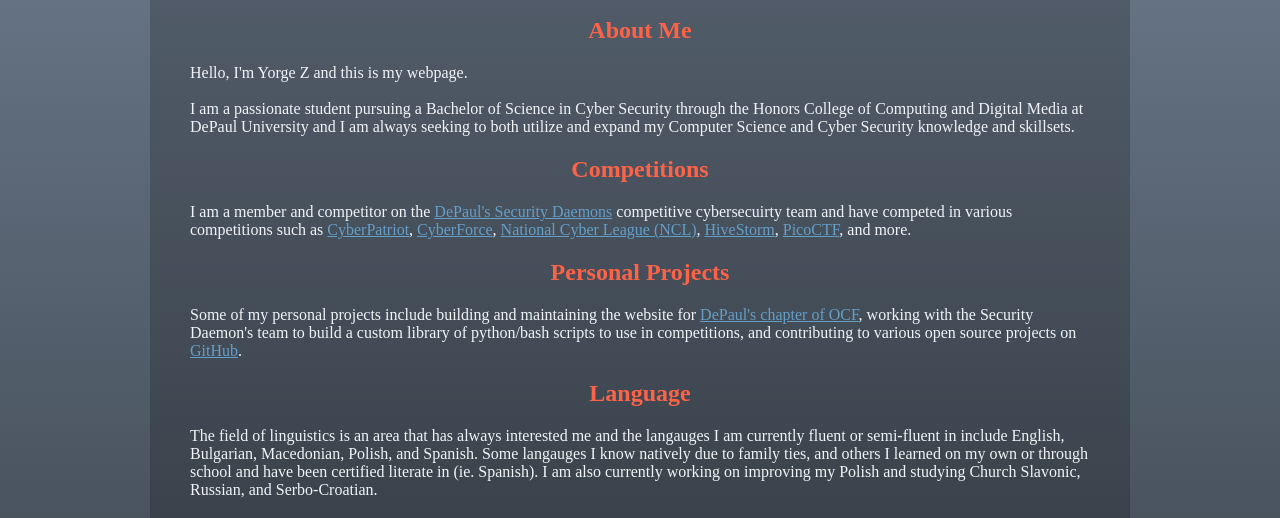
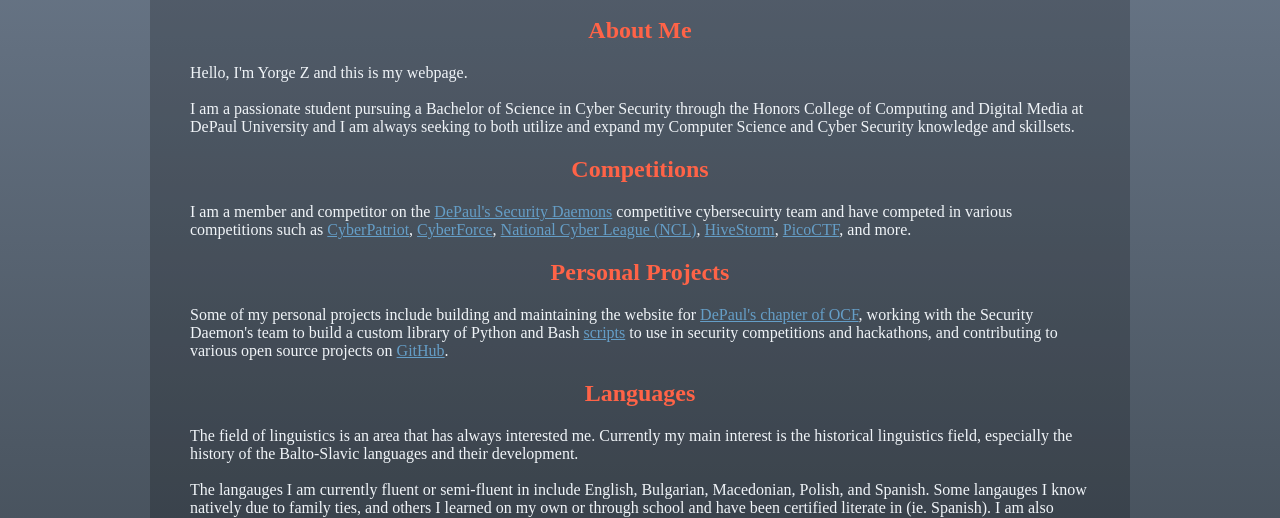
Before and after one commit to yorgez/yorgez.xyz, a plain HTML site: page index.html in a window 1280 px wide. Shown: the part 152-670 px from the top of the page. Drawn offline with Linux system fonts and the light colour scheme.

Commit message:
Updated index.html
Added more content to the webpage and tweaked formating

```diff
--- a/index.html
+++ b/index.html
@@ -30,13 +30,13 @@
     <div class= splitinfo>
     <h2>Personal Projects</h2>
     <p>
-    Some of my personal projects include building and maintaining the website for <a href= "https://ocfdepaul.com">DePaul's chapter of OCF</a>, working with the Security Daemon's team to build a custom library of python/bash scripts to use in competitions, and contributing to various open source projects on <a href= "https://github.com/yorgez">GitHub</a>.
+        Some of my personal projects include building and maintaining the website for <a href= "https://ocfdepaul.com">DePaul's chapter of OCF</a>, working with the Security Daemon's team to build a custom library of Python and Bash <a href= "https://github.com/mffakhouri/CySec-ScriptsNPrograms">scripts</a> to use in security competitions and hackathons, and contributing to various open source projects on <a href= "https://github.com/yorgez">GitHub</a>.
     </p>
     </div>
 
      <div class= splitinfo>
-    <h2>Language</h2>
-         <p>The field of linguistics is an area that has always interested me and the langauges I am currently fluent or semi-fluent in include English, Bulgarian, Macedonian, Polish, and Spanish. Some langauges I know natively due to family ties, and others I learned on my own or through school and have been certified literate in (ie. Spanish). I am also currently working on improving my Polish and studying Church Slavonic, Russian, and Serbo-Croatian.</p>
+    <h2>Languages</h2>
+         <p>The field of linguistics is an area that has always interested me. Currently my main interest is the historical linguistics field, especially the history of the Balto-Slavic languages and their development.<br><br>The langauges I am currently fluent or semi-fluent in include English, Bulgarian, Macedonian, Polish, and Spanish. Some langauges I know natively due to family ties, and others I learned on my own or through school and have been certified literate in (ie. Spanish). I am also currently working on improving my Polish and studying Church Slavonic, Russian, and Serbo-Croatian.</p>
     </div>
 
     <footer>
```
